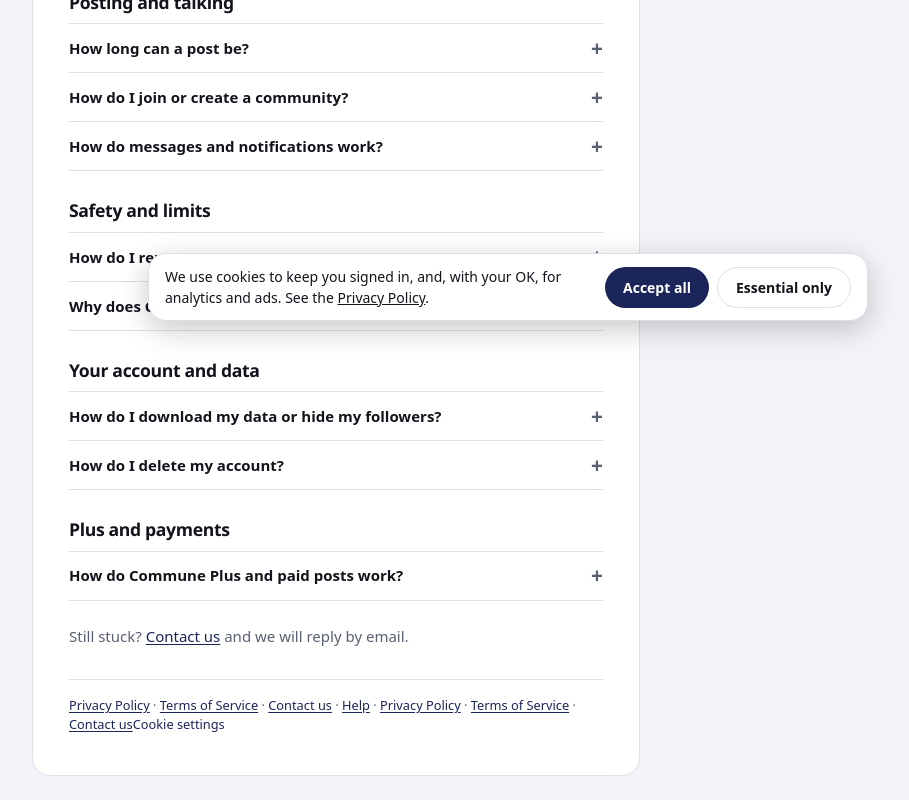
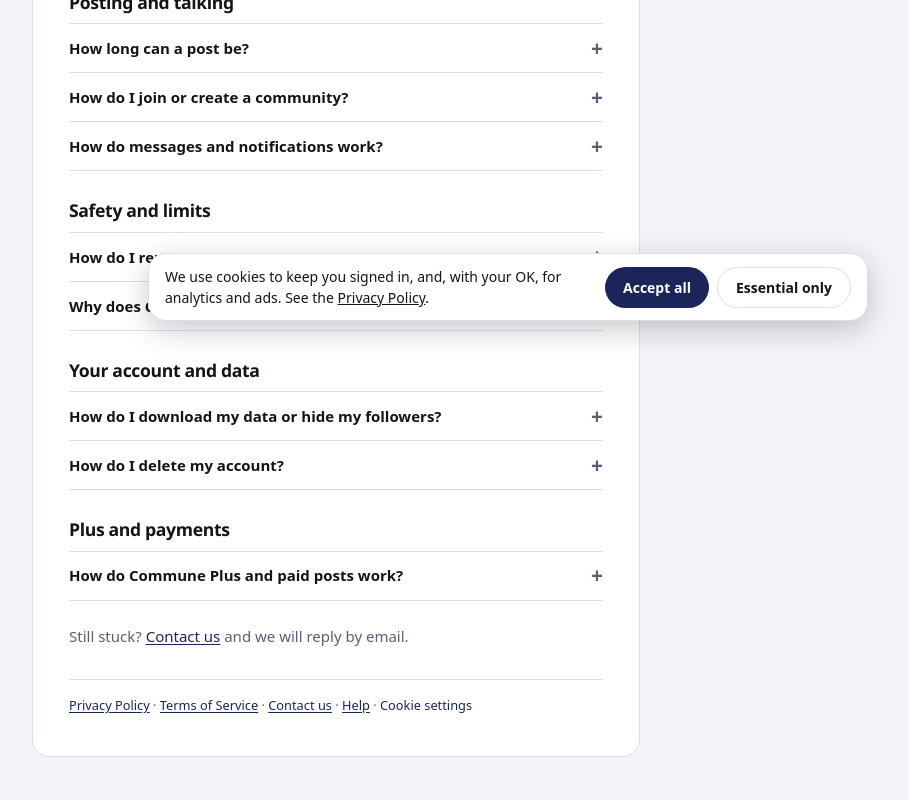
Before and after one commit to Haseeb-MernStack/commune, a React (Vite) app in the folder apps/web/: page /help in a window 1280 px wide. Shown: the part 467-1267 px from the top of the page, without its empty margins (132-1041 px from the left). Built offline with nearby package versions, Linux system fonts and the light colour scheme; no server answers.

Commit message:
fix(web): remove the repeated footer links on legal pages

```diff
--- a/apps/web/src/components/LegalPage.tsx
+++ b/apps/web/src/components/LegalPage.tsx
@@ -23,8 +23,6 @@ export default function LegalPage({
       <p className="muted small legal-foot">
         <Link to="/privacy">Privacy Policy</Link> · <Link to="/terms">Terms of Service</Link> ·{" "}
         <Link to="/contact">Contact us</Link> · <Link to="/help">Help</Link> ·{" "}
-        <Link to="/privacy">Privacy Policy</Link> · <Link to="/terms">Terms of Service</Link> ·{" "}
-        <Link to="/contact">Contact us</Link>
         <button type="button" className="link-btn legal-cookie-btn" onClick={openCookieSettings}>
           Cookie settings
         </button>
```
Also changed, not shown: apps/web/src/styles/help.css (line endings or trailing spaces).
